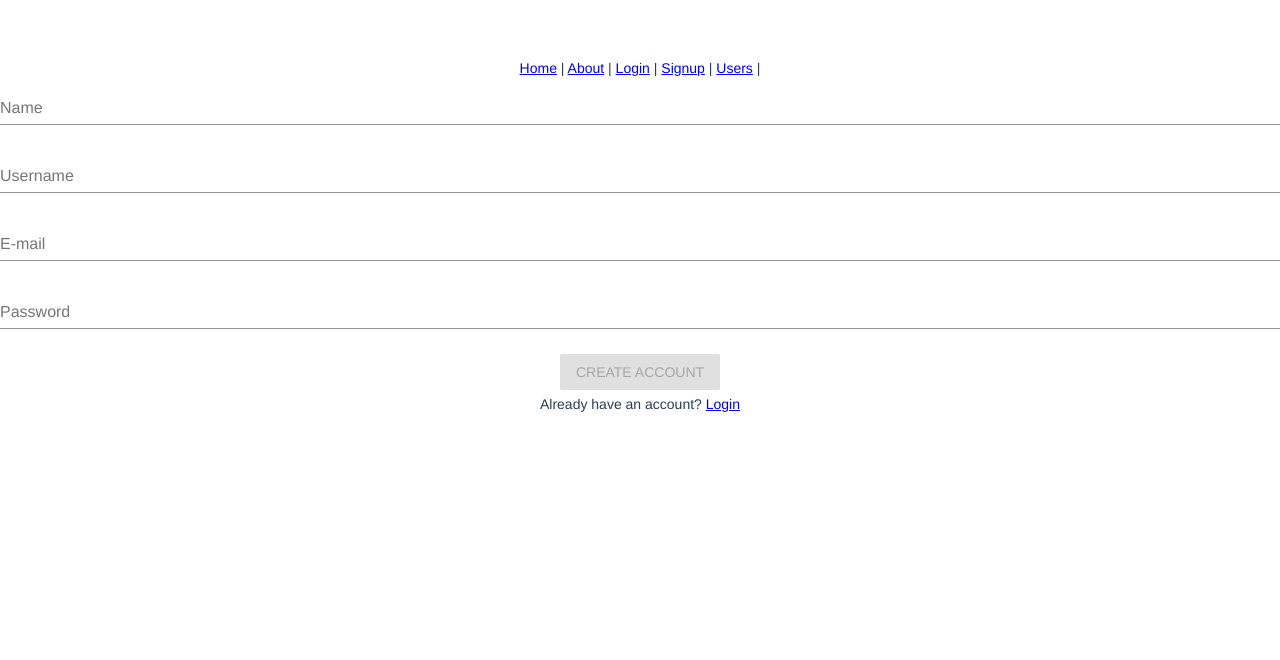
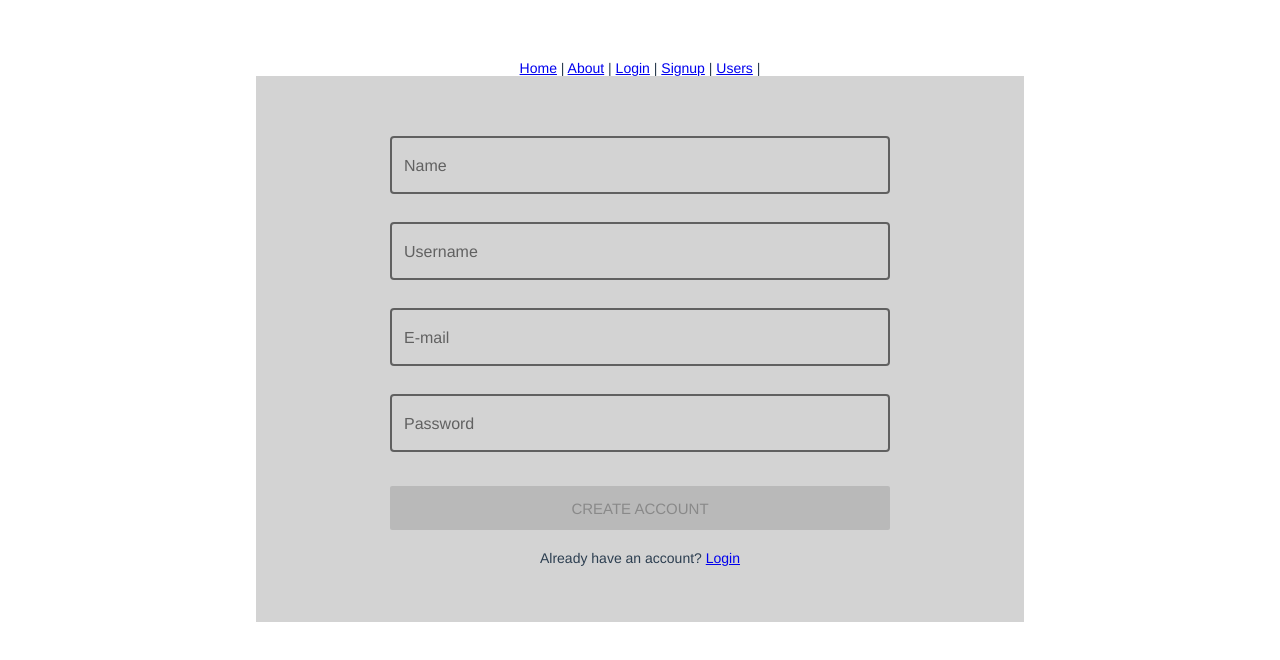
Before and after one commit to mjbeauchamp/summa-application-project, a Vue app: page /signup in a window 1280 px wide. Shown: the top 660 px of the page. Built offline with nearby package versions, Linux system fonts and the light colour scheme.

Commit message:
Basic Signup and Login page styling

```diff
--- a/src/views/Login.vue
+++ b/src/views/Login.vue
@@ -1,25 +1,34 @@
 <template>
-  <v-form v-model="valid">
+  <v-container class="container">
+    <v-form v-model="valid">
     <v-text-field
       v-model="usernameInput"
       :rules="usernameRules"
       label="Username"
       required
+      outline
+      class="textField"
     ></v-text-field>
     <v-text-field
       v-model="passwordInput"
       :rules="passwordRules"
       label="Password"
       required
+      outline
+      class="textField"
     ></v-text-field>
     <v-btn
       :disabled="!valid"
-      @click="submit"
+      @click="login"
+      block
+      large
+      class="button"
     >
       submit
     </v-btn>
     <p>Don't have an account? <router-link to="/signup">Signup</router-link></p>
   </v-form>
+  </v-container>
 </template>
 
 <script>
@@ -43,13 +52,11 @@ export default {
     }
   },
   methods: {
-    submit () {
+    login () {
       if (this.$refs.form.validate()) {
         // Native form submission is not yet supported
-        axios.post('/signup', {
-          name: this.nameInput,
+        axios.post('/login', {
           username: this.usernameInput,
-          email: this.emailInput,
           password: this.passwordInput
         })
           .then(response => {
@@ -67,4 +74,8 @@ h1 {
     color: red;
     font-size: 50px;
 }
+
+.container {
+  padding-bottom: 200px;
+}
 </style>
--- a/src/views/Signup.vue
+++ b/src/views/Signup.vue
@@ -1,31 +1,43 @@
 <template>
-  <v-form v-model="valid">
+  <v-container class='container'>
+    <v-form v-model="valid">
     <v-text-field
       v-model="nameInput"
       v-on:change='nameChange'
       :rules="nameRules"
       label="Name"
       required
+      outline
+      class="textField"
     ></v-text-field>
     <v-text-field
       v-model="usernameInput"
       :rules="nameRules"
       label="Username"
       required
+      outline
+      class="textField"
     ></v-text-field>
     <v-text-field
       v-model="emailInput"
       :rules="emailRules"
       label="E-mail"
       required
+      outline
+      class="textField"
     ></v-text-field>
     <v-text-field
       v-model="passwordInput"
       :rules="passwordRules"
       label="Password"
       required
+      outline
+      class="textField"
     ></v-text-field>
     <v-btn
+      class="button"
+      block
+      large
       :disabled="!valid"
       @click="submit"
     >
@@ -33,6 +45,7 @@
     </v-btn>
     <p>Already have an account? <router-link to="/login">Login</router-link></p>
   </v-form>
+  </v-container>
 </template>
 
 <script>
@@ -85,9 +98,27 @@ export default {
 </script>
 
 <!-- Add "scoped" attribute to limit CSS to this component only -->
-<style scoped>
+<style>
 h1 {
     color: red;
     font-size: 50px;
 }
+
+.textField {
+  width: 500px;
+}
+
+.container {
+  padding: 60px 0px 40px 0px;
+  display: flex;
+  margin: 0 auto;
+  justify-content: center;
+  width: 60%;
+  background-color: lightgray;
+}
+
+.button {
+  margin-bottom: 20px;
+}
+
 </style>
```
